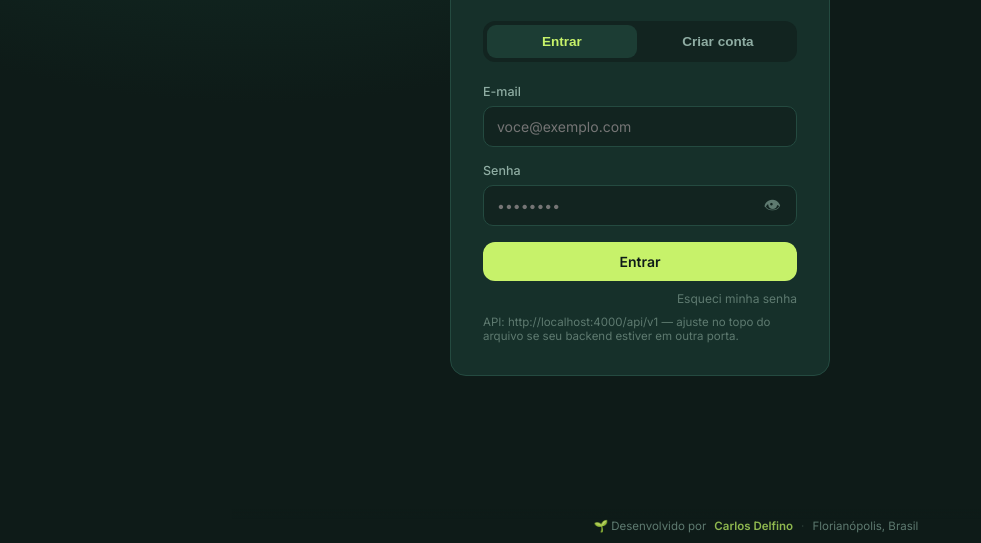
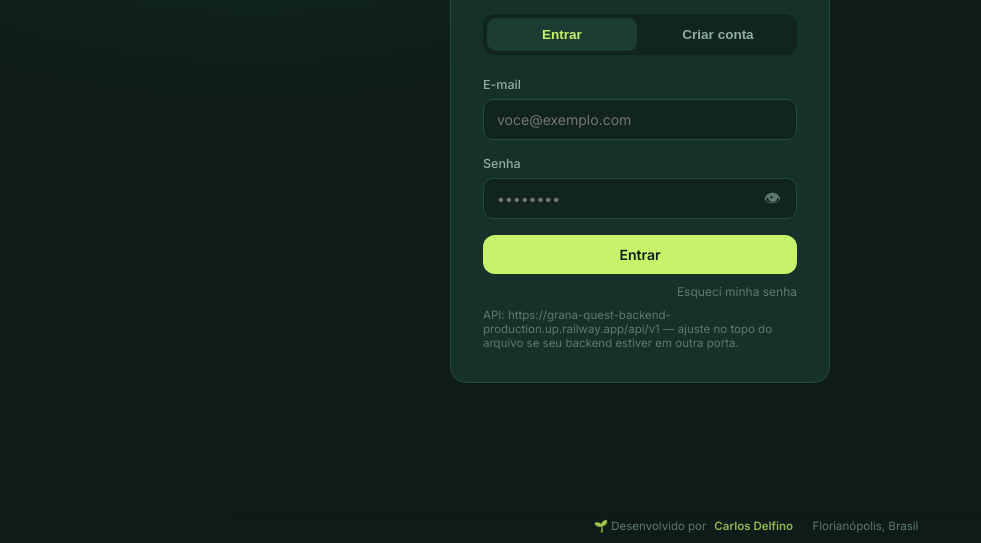
Before and after one commit to Carlosant2020/-grana-quest-frontend, a plain HTML site: page app.html in a window 1280 px wide. Shown: the part 257-800 px from the top of the page, without its empty margins (0-981 px from the left). Drawn offline with nearby package versions, Linux system fonts and the light colour scheme.

Commit message:
Corrige URL da API

```diff
--- a/app.html
+++ b/app.html
@@ -373,7 +373,7 @@
 <script>
 /* ================= CONFIG ================= */
 // Ajuste aqui se seu backend estiver rodando em outra porta.
-const API_BASE = 'http://localhost:4000/api/v1';
+const API_BASE = 'https://grana-quest-backend-production.up.railway.app/api/v1';
 document.getElementById('apiBaseLabel').textContent = API_BASE;
 document.getElementById('connBannerUrl').textContent = API_BASE;
 
```
